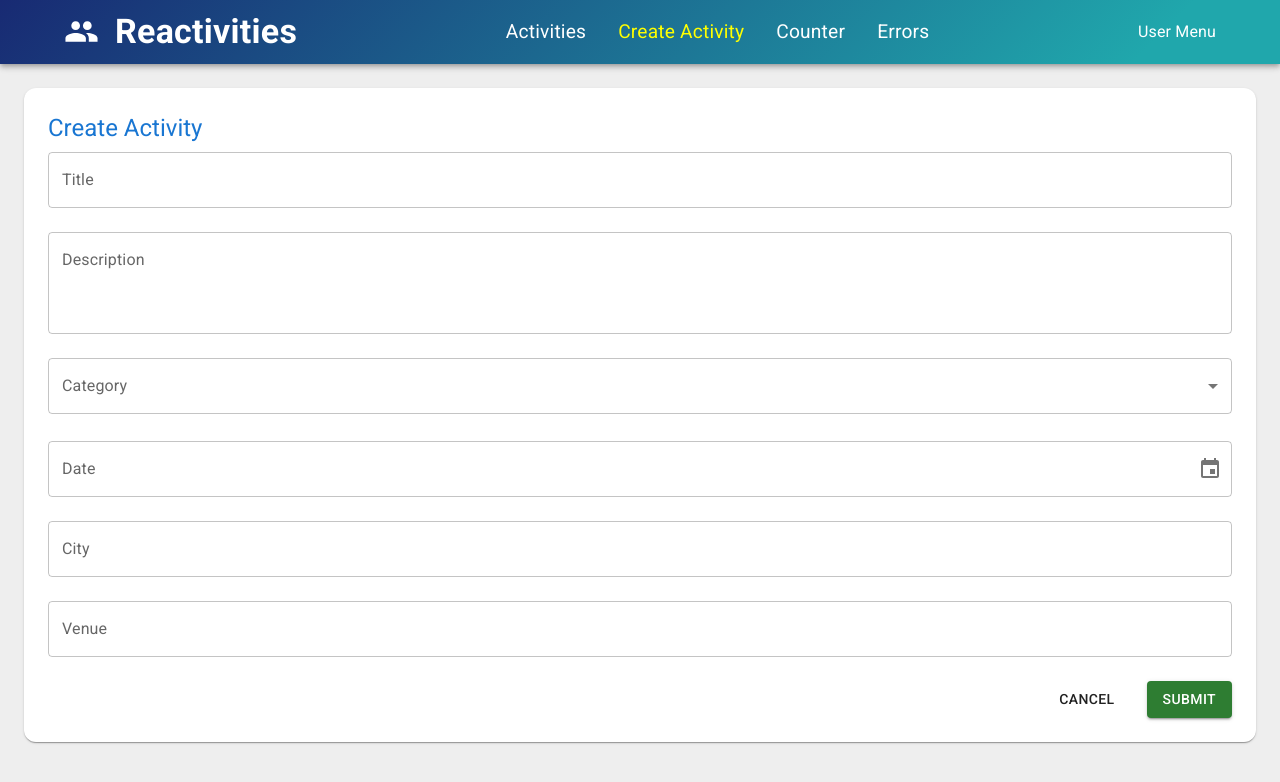
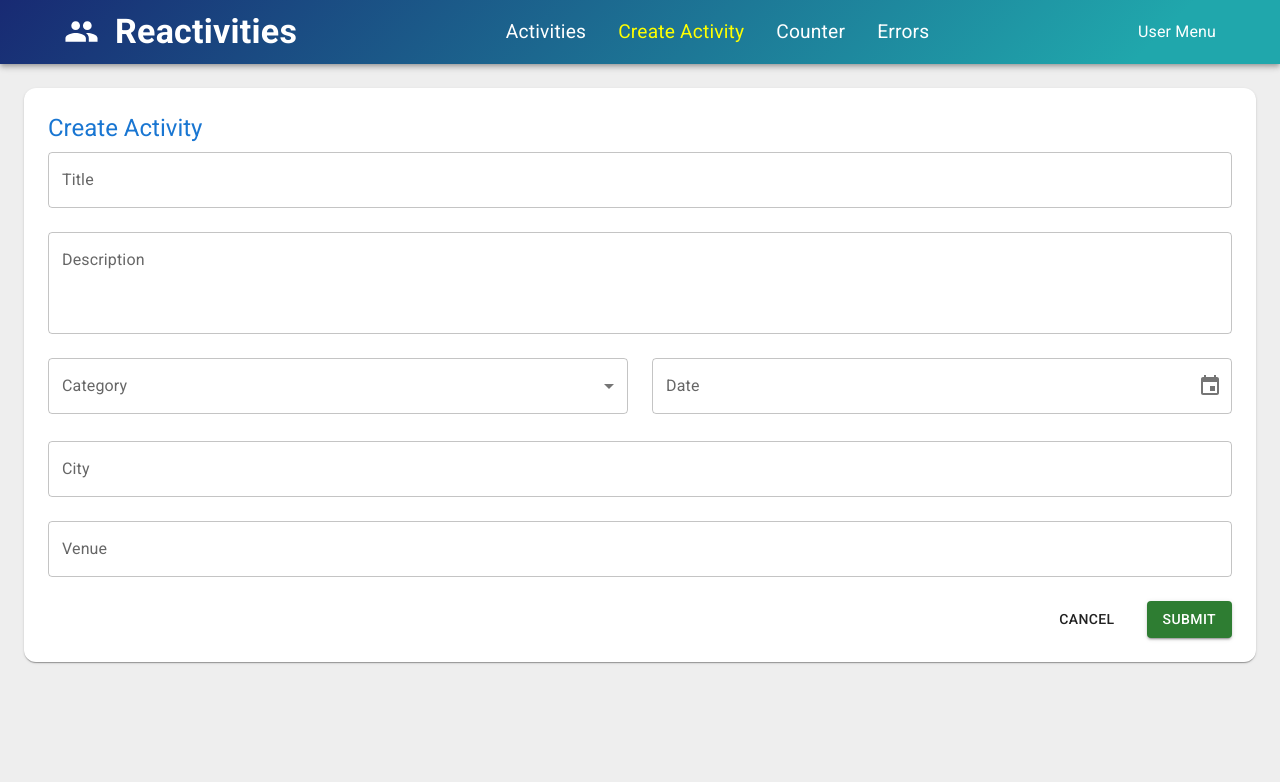
Before and after one commit to mantubhavi/Reactivity-Client, a React (Vite) app: page /create-activity in a window 1280 px wide. Shown: the top 782 px of the page. Built offline with nearby package versions, Linux system fonts and the light colour scheme.

Commit message:
activity form submitted

```diff
--- a/src/features/activities/form/ActivityForm.tsx
+++ b/src/features/activities/form/ActivityForm.tsx
@@ -30,8 +30,29 @@ const ActivityForm = () => {
     }
   }, [activity, reset]);
 
-  const onSubmit = (data: FieldValues) => {
-    console.log(data);
+  const onSubmit = async (data: FieldValues) => {
+    const { ...rest } = data;
+    const flattenedData = {
+      ...rest,
+      latitude: 12.9716,
+      longitude: 77.5946,
+    };
+    try {
+      if (activity) {
+        updateActivity.mutate(
+          { ...activity, ...flattenedData },
+          {
+            onSuccess: () => navigate(`/activities/${activity.id}`),
+          },
+        );
+      } else {
+        createActivity.mutate(flattenedData, {
+          onSuccess: (id) => navigate(`/activities/${id}`),
+        });
+      }
+    } catch (error) {
+      console.log(error);
+    }
   };
 
   if (isLoadingActivity) {
@@ -61,6 +82,7 @@ const ActivityForm = () => {
           rows={3}
         />
 
+        <Box display="flex" gap={3}>
           <SelectInput
             items={categoryOption}
             label="Category"
@@ -69,6 +91,7 @@ const ActivityForm = () => {
           />
 
           <DateTimeInput label="Date" control={control} name="date" />
+        </Box>
 
         <TextInput label="City" control={control} name="city" />
         <TextInput label="Venue" control={control} name="venue" />
```
Lines whose indentation alone changed are shown as unchanged.
